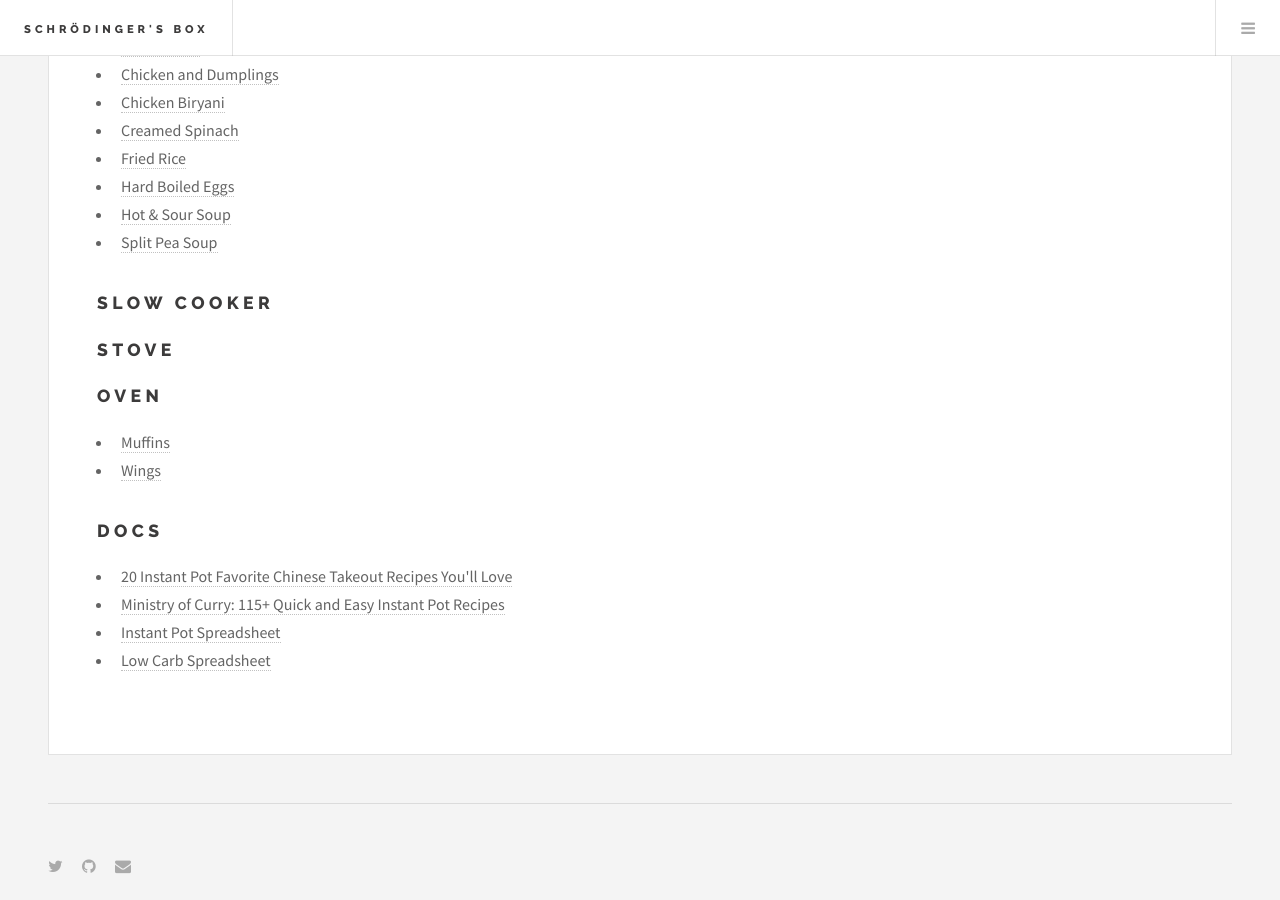
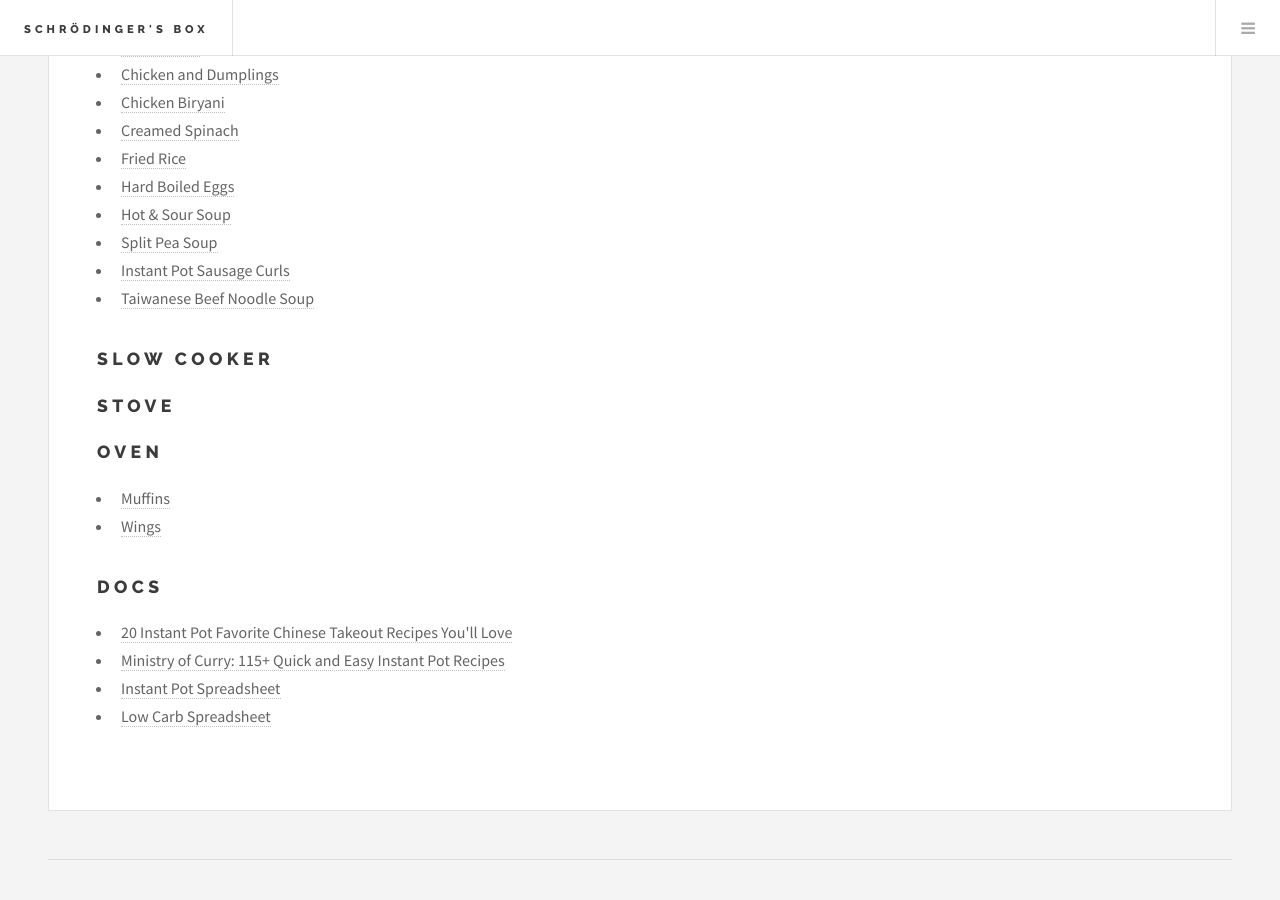
Before and after one commit to schrodingersbox/schrodingersbox.github.io, a Jekyll site: the page built from recipes.html, in a window 1280 px wide and 900 px high, scrolled down 560 px. Built offline with Jekyll 4.4.1, drawn with Linux system fonts in a browser that asks for light colours.

Commit message:
new stuff

```diff
--- a/recipes.html
+++ b/recipes.html
@@ -2,6 +2,9 @@
 layout: page
 title: Recipes
 ---
+<!--
+  <li><a href="" target="_blank"></a></li>
+-->
 
 <h2>Instant Pot</h2>
 <ul>
@@ -15,6 +18,8 @@ title: Recipes
 	<li><a href="https://amindfullmom.com/instant-pot-hard-boiled-eggs/" target="_blank">Hard Boiled Eggs</a></li>
 	<li><a href="https://pressureluckcooking.com/recipe/instant-pot-hot-sour-soup/" target="_blank">Hot & Sour Soup</a></li>
 	<li><a href="https://www.delish.com/cooking/recipe-ideas/a25325139/instant-pot-split-pea-soup/" target="_blank">Split Pea Soup</a></li>
+	<li><a href="https://pressureluckcooking.com/instant-pot-sausage-curls/" target="_blank">Instant Pot Sausage Curls</a></li>
+  <li><a href="https://thewoksoflife.com/taiwanese-beef-noodle-soup-instant-pot/" target="_blank">Taiwanese Beef Noodle Soup</a></li>
 </ul>
 
 <h2>Slow Cooker</h2>
```
